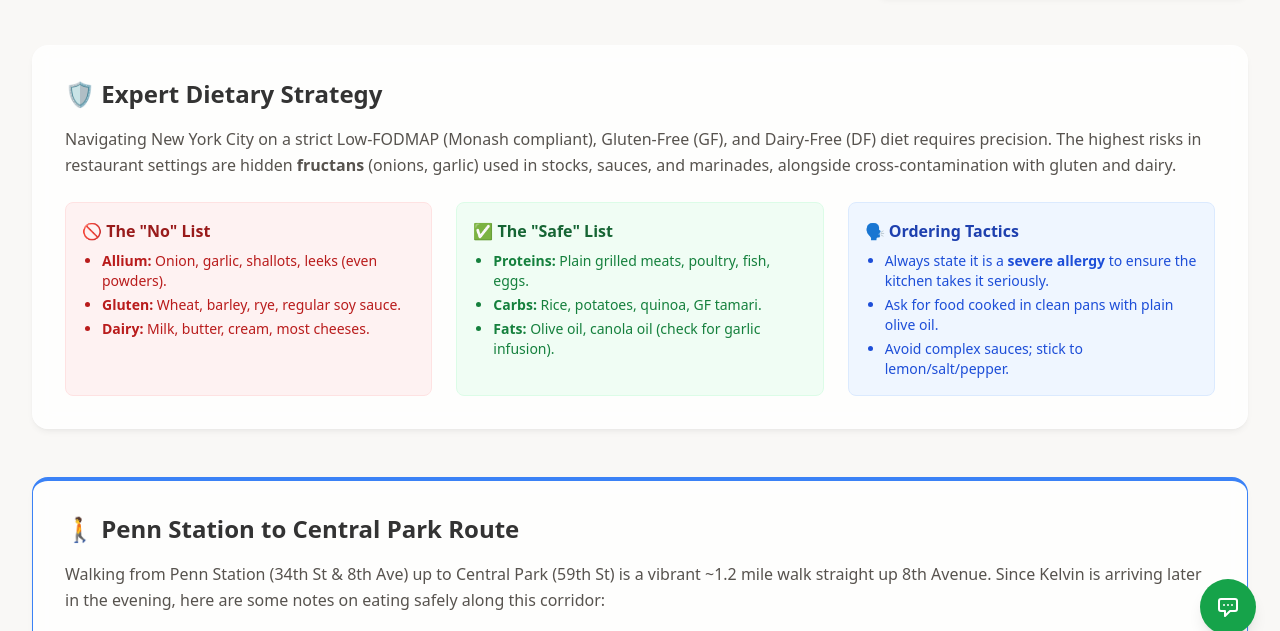
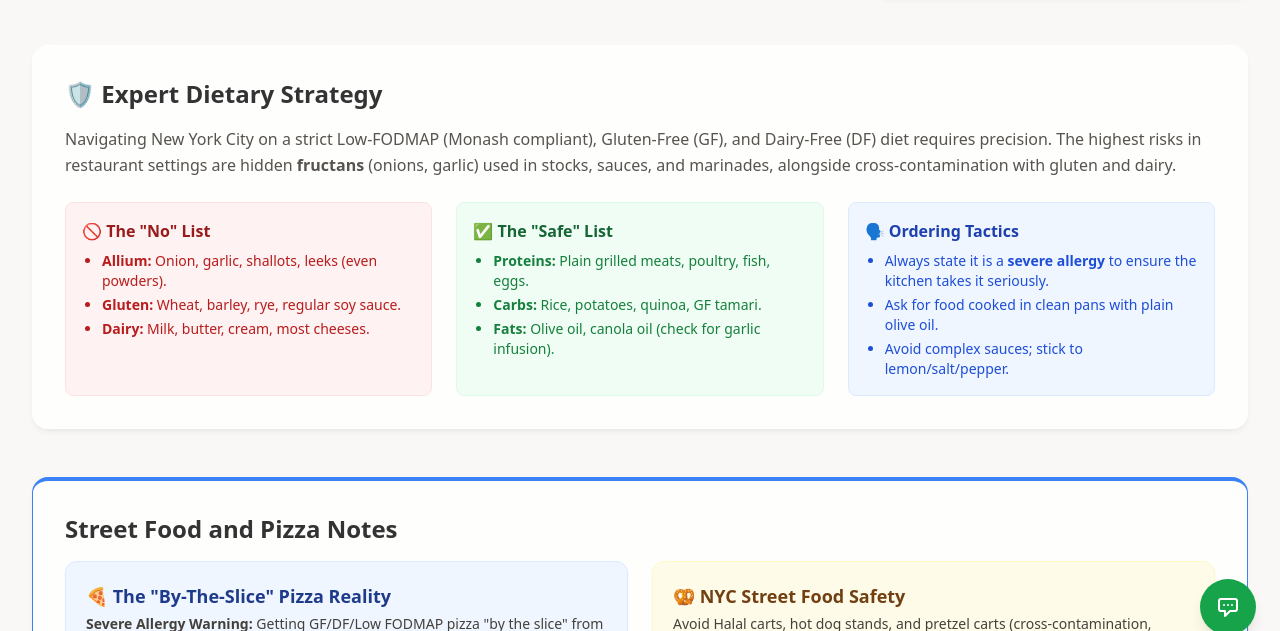
Before and after one commit to jholbrook-sudo/nyc-diet-guide, a plain HTML site: page index.html in a window 1280 px wide. Shown: the part 141-772 px from the top of the page. Drawn offline with nearby package versions, Linux system fonts and the light colour scheme.

Commit message:
Update index.html

```diff
--- a/index.html
+++ b/index.html
@@ -105,10 +105,7 @@
     <!-- NEW SECTION: Penn Station & Central Park Route -->
     <section class="mb-12">
         <div class="glass-panel rounded-2xl p-6 md:p-8 border-t-4 border-blue-500">
-            <h2 class="text-2xl font-bold mb-4 flex items-center gap-2">🚶 Penn Station to Central Park Route</h2>
-            <p class="text-stone-600 mb-6 leading-relaxed">
-                Walking from Penn Station (34th St & 8th Ave) up to Central Park (59th St) is a vibrant ~1.2 mile walk straight up 8th Avenue. Since Kelvin is arriving later in the evening, here are some notes on eating safely along this corridor:
-            </p>
+            <h2 class="text-2xl font-bold mb-4 flex items-center gap-2"> Street Food and Pizza Notes </h2>
             <div class="grid grid-cols-1 md:grid-cols-2 gap-6">
                 <div class="bg-blue-50 p-5 rounded-xl border border-blue-100 shadow-sm">
                     <h3 class="font-bold text-blue-900 text-lg mb-1">🍕 The "By-The-Slice" Pizza Reality</h3>
```
